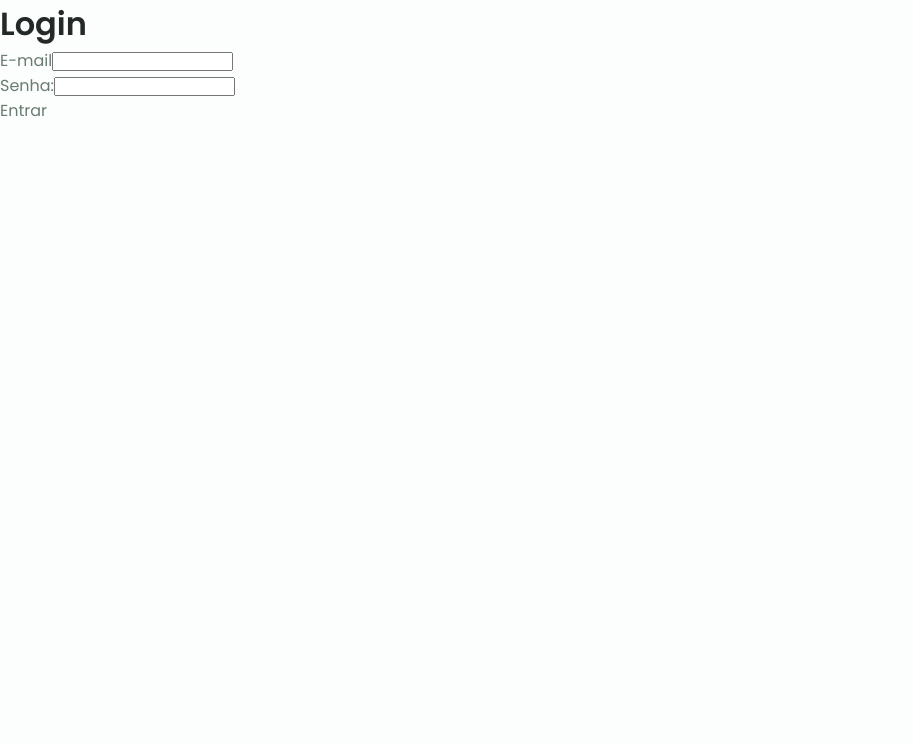
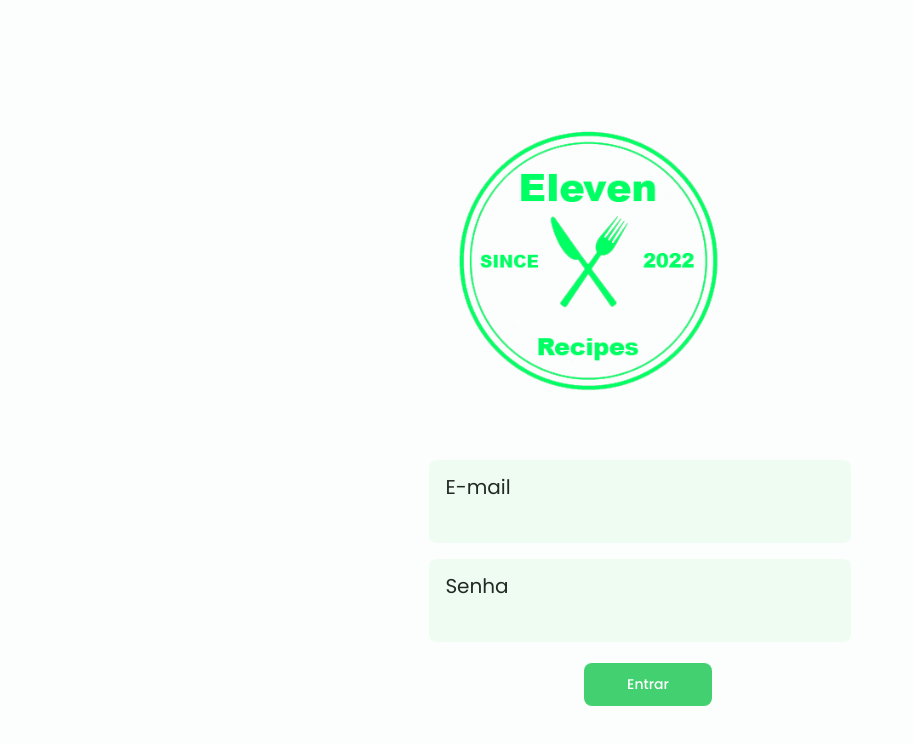
Before and after one commit to coderick137/eleven, a React (Create React App) app: page / in a window 1280 px wide. Shown: the top 744 px of the page, without its empty margins (0-913 px from the left). Built offline with nearby package versions, Linux system fonts and the light colour scheme.

Commit message:
header e footer css

```diff
--- a/package.json
+++ b/package.json
@@ -20,6 +20,7 @@
     "react": "^16.13.1",
     "react-bootstrap": "^1.4.0",
     "react-dom": "^16.13.1",
+    "react-icons": "^4.3.1",
     "react-logger": "^1.1.0",
     "react-player": "^2.9.0",
     "react-router-dom": "^5.1.2",
--- a/src/components/Footer.jsx
+++ b/src/components/Footer.jsx
@@ -1,37 +1,30 @@
 import React from 'react';
 import { Link } from 'react-router-dom';
-import drinkIcon from '../images/drinkIcon.svg';
-import mealIcon from '../images/mealIcon.svg';
-import exploreIcon from '../images/exploreIcon.svg';
+import { MdOutlineExplore, MdOutlineLunchDining } from 'react-icons/md';
+import { AiOutlineHeart } from 'react-icons/ai';
+import { BiDrink } from 'react-icons/bi';
 
 export default function Footer() {
   return (
-    <footer className="footer" data-testid="footer">
+    <footer className="footer grid" data-testid="footer">
       <div className="footer__logo">
         <Link to="/drinks">
-          <img
-            data-testid="drinks-bottom-btn"
-            src={ drinkIcon }
-            alt="Ícone de bebidas"
-          />
+          <BiDrink className="footer__icon" />
+        </Link>
+      </div>
+      <div>
+        <Link to="/foods">
+          <MdOutlineLunchDining className="footer__icon" />
         </Link>
       </div>
       <div>
         <Link to="/explore">
-          <img
-            data-testid="explore-bottom-btn"
-            src={ exploreIcon }
-            alt="Ícone de explorar"
-          />
+          <MdOutlineExplore className="footer__icon" />
         </Link>
       </div>
       <div>
-        <Link to="/foods">
-          <img
-            data-testid="food-bottom-btn"
-            src={ mealIcon }
-            alt="Ícone de comidas"
-          />
+        <Link to="/favorite-recipes">
+          <AiOutlineHeart className="footer__icon" />
         </Link>
       </div>
     </footer>
--- a/src/components/LoginForm.jsx
+++ b/src/components/LoginForm.jsx
@@ -1,6 +1,8 @@
+/* eslint-disable jsx-a11y/label-has-associated-control */
 import React, { useContext } from 'react';
 import { useHistory } from 'react-router-dom';
 import Context from '../context/Context';
+import Logo from '../images/logo-eleven.png';
 
 export default function LoginForm() {
   // ESTADOS ---------------------------------------------------------------------------------------
@@ -31,36 +33,35 @@ export default function LoginForm() {
   // -------------------------------------------------
   return (
     <form>
-      <div className="email">
-        <label htmlFor="email-input">
-          E-mail
+      <div className="login__inputs grid">
+        <img src={ Logo } alt="" className="logo" />
+        <div className="login__content">
+          <label className="login__label" htmlFor="email-input">E-mail</label>
           <input
-            data-testid="email-input"
+            className="login__input"
             type="email"
             name="userMail"
             onChange={ ({ target }) => setUserMail(target.value) }
             value={ userMail }
             id="email-input"
           />
-        </label>
         </div>
-      <div className="senha">
-        <label htmlFor="password-input">
-          Senha:
+      </div>
+      <div className="login__content">
+        <label className="login__label" htmlFor="password-input">Senha</label>
         <input
-            data-testid="password-input"
+          className="login__input"
           type="password"
           name="userPassword"
           onChange={ ({ target }) => setUserPassword(target.value) }
           value={ userPassword }
           id="password-input"
         />
-        </label>
       </div>
-      <div>
+      <div className="button--login">
         <button
+          className="button"
           type="submit"
-          data-testid="login-submit-btn"
           id="loginBtn"
           disabled={
             !(mailValidator(userMail) && (userPassword.length > minNumOfCaracs))
--- a/src/components/header/Header.jsx
+++ b/src/components/header/Header.jsx
@@ -1,9 +1,7 @@
 import React, { useState } from 'react';
 import { Link, useLocation } from 'react-router-dom';
-import profileIcon from '../../images/profileIcon.svg';
-import searchIcon from '../../images/searchIcon.svg';
-// import { BiSearchAlt } from 'react-icons/bi';
-// import { BsPersonFill } from 'react-icons/bs';
+import { BiSearchAlt } from 'react-icons/bi';
+import { BsPerson } from 'react-icons/bs';
 import SearchBar from './SearchBar';
 import '../../index.css';
 
@@ -37,8 +35,7 @@ export default function Header() {
       <div className="section__header">
         <div className="header__icon">
           <Link className="header__icon" to="/profile">
-            <img
-              src={ profileIcon }
+            <BsPerson
               data-testid="profile-top-btn"
               className="header__icon--person" // ====
               alt="Ícone default de perfil"
@@ -58,15 +55,13 @@ export default function Header() {
           || currentPathName === '/drinks'
           || currentPathName === '/explore/foods/nationalities') && (
             <div
-              onClick={ renderSearchBar }
               onKeyPress={ renderSearchBar }
               role="button"
               tabIndex={ 0 }
             >
-              <img
-                src={ searchIcon }
+              <BiSearchAlt
+                onClick={ renderSearchBar }
                 className="header__icon--search"
-                data-testid="search-top-btn" // ====
                 alt="Ícone default de pesquisa"
               />
             </div>
--- a/src/components/header/SearchBar.jsx
+++ b/src/components/header/SearchBar.jsx
@@ -83,16 +83,25 @@ export default function SearchBar() {
 
   return (
     <div className="Search">
-      <label htmlFor="searchInput">
+      <div className="section__search">
         <input
           type="text"
           name="searchInput"
           id="searchInput"
-          data-testid="search-input"
+          className="search__input"
           placeholder="Search Recipe"
           onChange={ ({ target }) => setSearchedItem(target.value) }
           value={ searchedItem }
         />
+        <button
+          type="button"
+          className="btn--search"
+          data-testid="exec-search-btn"
+          onClick={ onSearchClick }
+        >
+          Buscar
+        </button>
+      </div>
       <div className="SearchFilters">
         <label htmlFor="ingredientRdBtn">
           <input
@@ -133,16 +142,7 @@ export default function SearchBar() {
           {' '}
           Primeira letra
         </label>
-          <button
-            type="button"
-            className="SearchButton"
-            data-testid="exec-search-btn"
-            onClick={ onSearchClick }
-          >
-            Buscar
-          </button>
       </div>
-      </label>
     </div>
   );
 }
--- a/src/index.css
+++ b/src/index.css
@@ -5,7 +5,7 @@
   --header-height: 3rem;
 
   /*==========Colors===========*/
-  --hue-color: 143; /* Green 142 - Blue 230*/
+  --hue-color: 139; /* Green 142 - Blue 230*/
 
   /*==========Hsl Colors===========*/
   --first-color: hsl(var(--hue-color), 60%, 54%);
@@ -184,6 +184,65 @@ textarea {
   color: var(--first-color-alt);
 }
 
+/*==================== LOGIN ====================*/
+.section__login {
+  display: flex;
+  height: 100%;
+  width: 100%;
+  justify-content: center;
+  align-items: center;
+}
+
+.login__container {
+  row-gap: 3rem;
+  margin: 3.5rem;
+}
+
+.title__login {
+  color: var(--first-color);
+  font-size: var(--big-font-size);
+}
+
+.login__inputs {
+  margin-top: 1rem;
+}
+
+.login__content {
+  background-color: var(--input-color);
+  border-radius: .5rem;
+  padding: .75rem 1rem .25rem;
+  margin-top: var(--mb-1);
+}
+
+.login__label {
+  font-size: var(--h3-font-size);
+  color: var(--title-color);
+  font-family: var(--body-font);
+}
+
+.login__input {
+  width: 100%;
+  background-color: var(--input-color);
+  color: var(--text-color);
+  font-family: var(--body-font);
+  font-size: var(--normal-font-size);
+  border: none;
+  outline: none;
+  padding: .25rem .5rem .5rem 0;
+}
+
+.logo {
+  width: 20rem;
+}
+
+.button--login {
+  margin-top: 1.3rem;
+  margin-left: auto;
+  margin-right: auto;
+  width: 7rem;
+}
+
+
 /*==================== HEADER ====================*/
 
 .section__header {
@@ -201,18 +260,14 @@ textarea {
 }
 
 .header__tilte--h1 {
-  color: var(--container-color);
+  color: #fff
 }
 
 .header__icon--search {
-  color: var(--container-color);
+  color: #fff;
   font-size: 2.5rem;
   margin-left: 2rem;
   cursor: pointer;
-}
-
-.header__icon--search:hover {
-  color: var(--container-second-color);
 }
 
 .header__icon--person {
@@ -222,12 +277,58 @@ textarea {
   cursor: pointer;
 }
 
-.header__icon--person:hover {
-  color: var(--container-second-color);
+.header__icon {
+  display: inline-flex;
 }
 
-.header__icon {
-  display: inline-flex;
+/*==================== SEARCHBAR ====================*/
+
+.search__input {
+  width: 50%;
+  background-color: var(--input-color);
+  color: var(--text-color);
+  font-family: var(--body-font);
+  font-size: var(--normal-font-size);
+  border: none;
+  outline: none;
+  padding: .25rem .5rem .5rem 0;
+  border-radius: .5rem;
+}
+
+.section__search {
+  display: flex;
+  align-items: center;
+  justify-content: center;
+}
+
+.btn--search {
+  display: flex;
+  align-items: center;
+  justify-content: center;
+  width: 5rem;
+  background-color: var(--first-color);
+  padding: .25rem .5rem .5rem 0;
+  color: #fff;
+  border-radius: 5rem;
+}
+
+.Search {
+  display: grid;
+  margin-top: 1%;
+  margin-left: 1%;
+  margin-right: 1%;
+}
+
+.SearchFilters {
+  display: flex;
+  justify-content: space-around;
+  margin-top: 2%;
+}
+
+.SearchButton {
+  margin: 2%;
+  background-color: var(--first-color);
+  color: white;
 }
 
 /*==================== FOOTER ====================*/
@@ -240,6 +341,31 @@ textarea {
   bottom: 0;
   background-color: var(--first-color);
   position: fixed;
+  padding: .5rem;
+  padding-left: 2.5rem;
+  padding-right: 2.5rem;
+  justify-items: center;
+}
+
+/* .section__footer {
+  display: flex;
+  align-self: center;
+  align-items: center;
+  justify-content: center;
+  background-color: var(--first-color);
+  padding: .5rem;
+} */
+
+.footer__icon {
+  color: var(--container-color);
+  font-size: 2.5rem;
+  cursor: pointer;
+}
+
+.footer__icon {
+  color: var(--container-color);
+  font-size: 2.5rem;
+  cursor: pointer;
 }
 
 .startRecipeBtn {
--- a/src/pages/Login.jsx
+++ b/src/pages/Login.jsx
@@ -3,9 +3,10 @@ import LoginForm from '../components/LoginForm';
 
 export default function Login() {
   return (
-    <div>
-      <h1>Login</h1>
-      <LoginForm />
-    </div>
+    <main className="section section__login" id="loginPageMain">
+      <div className="login__container ">
+        <LoginForm />
+      </div>
+    </main>
   );
 }
```
Also changed, not shown: src/images/logo-eleven.png (added), 1 other file (tests, documents, lock files or other folders). Lines whose indentation alone changed are shown as unchanged.
